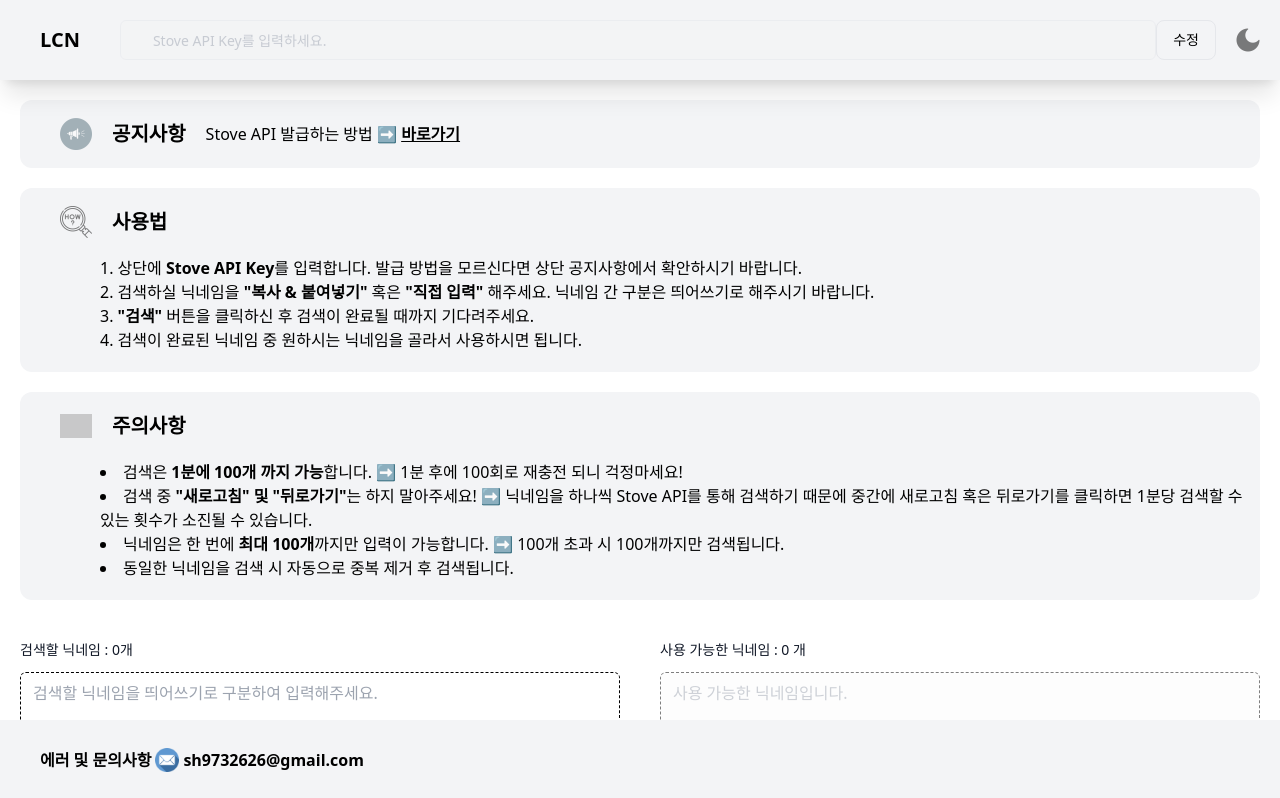
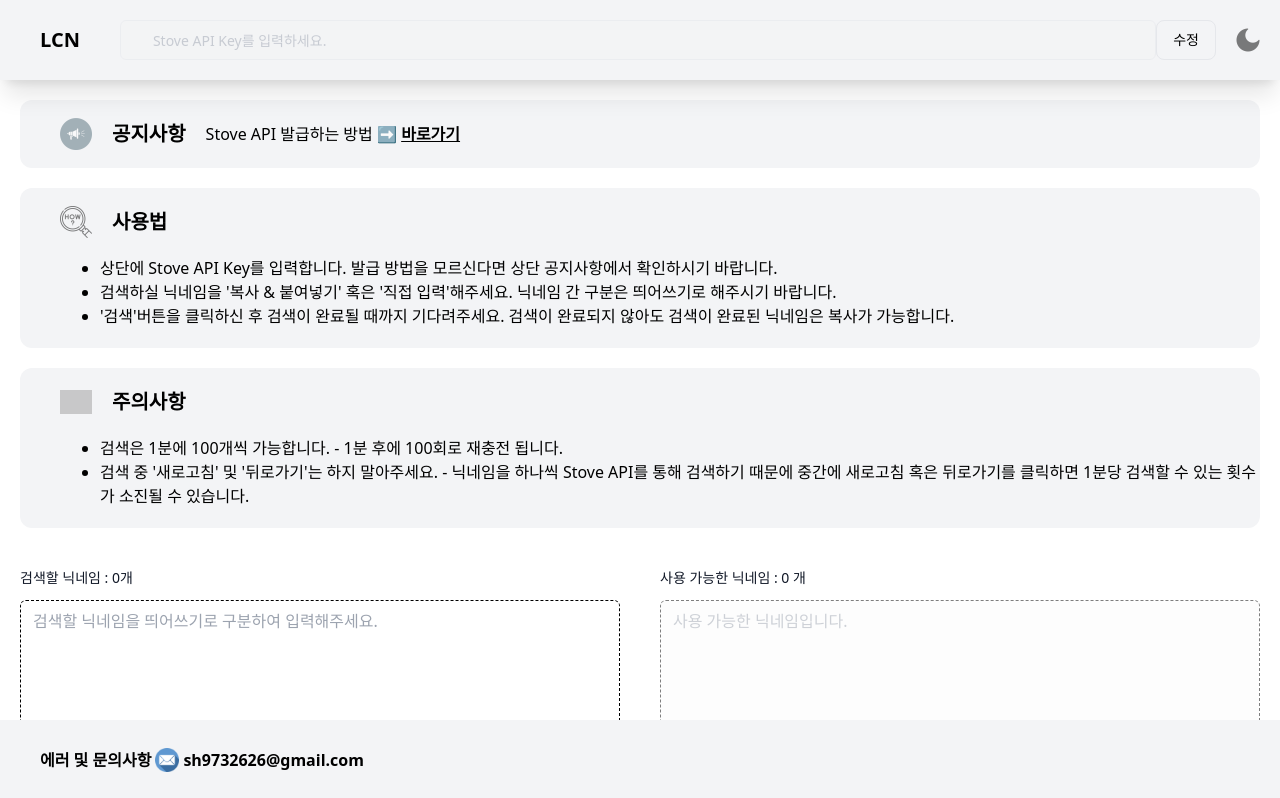
Before and after one commit to KimJiHu0/LostArk-Create-Nickname, a React (Vite) app: page / in a window 1280 px wide. Shown: the top 798 px of the page. Built offline with nearby package versions, Linux system fonts and the light colour scheme; grey boxes are pictures that could not be loaded.

Commit message:
feat : 세분화 컴포넌트 추가

```diff
--- /dev/null
+++ b/src/assets/components/Common/ContentCard.tsx
@@ -0,0 +1,46 @@
+interface ContentCardProps {
+    imageType: string;
+    title: string;
+    listType?: string;
+    list?: Array<string>;
+    onClickModal?: () => void;
+}
+
+const ContentCard = ({ imageType, title, listType, list, onClickModal }: ContentCardProps) => {
+    return (
+        <article>
+            <div className="flex flex-col mx-5 my-5 rounded-xl bg-gray-100 dark:bg-slate-900 dark:text-gray-300">
+                <div className="flex">
+                    <div className="grid place-items-center pl-10">
+                        <img src={`/image/icon/${imageType}Icon.png`} className="w-8 object-contain opacity-50" />
+                    </div>
+                    <div className="flex flex-row place-items-center p-5 gap-5 ">
+                        <h1 className="text-xl font-bold">{title}</h1>
+                        {imageType === 'Notice' ? (
+                            <p>
+                                Stove API 발급하는 방법 ➡️{' '}
+                                <a
+                                    onClick={onClickModal}
+                                    className="items-center left-0 cursor-pointer underline font-bold hover:text-blue-400"
+                                >
+                                    바로가기
+                                </a>
+                            </p>
+                        ) : null}
+                    </div>
+                </div>
+                {imageType !== 'Notice' ? (
+                    <div className="flex flex-row pl-20 pb-5">
+                        <ol className={'list-inside' + listType === 'number' ? 'list-decimal' : 'list-disc'}>
+                            {list.map((content, index) => (
+                                <li key={index}>{content}</li>
+                            ))}
+                        </ol>
+                    </div>
+                ) : null}
+            </div>
+        </article>
+    );
+};
+
+export default ContentCard;
--- a/src/assets/components/Content/components/Guide.tsx
+++ b/src/assets/components/Content/components/Guide.tsx
@@ -1,34 +1,16 @@
+import ContentCard from '../../Common/ContentCard';
+
 const Guide = () => {
-    return (
-        <article>
-            <div className="flex flex-col mx-5 my-5 rounded-xl bg-gray-100 dark:bg-slate-900 dark:text-gray-300">
-                <div className="flex ">
-                    <div className="grid place-items-center pl-10">
-                        <img src="/image/icon/GuideIcon.png" className="w-8 object-contain opacity-50" />
-                    </div>
-                    <div className="flex place-items-center p-5 gap-5 ">
-                        <h1 className="text-xl font-bold">사용법</h1>
-                    </div>
-                </div>
-                <div className="flex flex-row pl-20 pb-5">
-                    <ol className="list-inside list-decimal">
-                        <li>
-                            상단에 <strong>Stove API Key</strong>를 입력합니다. 발급 방법을 모르신다면 상단 공지사항에서
-                            확안하시기 바랍니다.
-                        </li>
-                        <li>
-                            검색하실 닉네임을 <strong>"복사 & 붙여넣기"</strong> 혹은 <strong>"직접 입력"</strong>{' '}
-                            해주세요. 닉네임 간 구분은 띄어쓰기로 해주시기 바랍니다.
-                        </li>
-                        <li>
-                            <strong>"검색"</strong> 버튼을 클릭하신 후 검색이 완료될 때까지 기다려주세요.
-                        </li>
-                        <li>검색이 완료된 닉네임 중 원하시는 닉네임을 골라서 사용하시면 됩니다.</li>
-                    </ol>
-                </div>
-            </div>
-        </article>
-    );
+    const imageType = 'Guide';
+    const title = '사용법';
+    const listType = 'number';
+    const list = [
+        '상단에 Stove API Key를 입력합니다. 발급 방법을 모르신다면 상단 공지사항에서 확인하시기 바랍니다.',
+        "검색하실 닉네임을 '복사 & 붙여넣기' 혹은 '직접 입력'해주세요. 닉네임 간 구분은 띄어쓰기로 해주시기 바랍니다.",
+        "'검색'버튼을 클릭하신 후 검색이 완료될 때까지 기다려주세요. 검색이 완료되지 않아도 검색이 완료된 닉네임은 복사가 가능합니다. ",
+    ];
+
+    return <ContentCard imageType={imageType} title={title} listType={listType} list={list} />;
 };
 
 export default Guide;
--- a/src/assets/components/Content/components/Notice.tsx
+++ b/src/assets/components/Content/components/Notice.tsx
@@ -1,28 +1,11 @@
+import ContentCard from '../../Common/ContentCard';
 interface NoticeProps {
     onClickModal: () => void;
 }
 const Notice = ({ onClickModal }: NoticeProps) => {
-    return (
-        <article>
-            <div className="flex mx-5 my-5 rounded-xl bg-gray-100 dark:bg-slate-900 text-black dark:text-gray-300">
-                <div className="grid place-items-center pl-10">
-                    <img src="/image/icon/NoticeIcon.png" className="w-8 object-contain opacity-50" />
-                </div>
-                <div className="flex flex-row place-items-center p-5 gap-5 ">
-                    <h1 className="text-xl font-bold">공지사항</h1>
-                    <p>
-                        Stove API 발급하는 방법 ➡️{' '}
-                        <a
-                            onClick={onClickModal}
-                            className="items-center left-0 cursor-pointer underline font-bold hover:text-blue-400"
-                        >
-                            바로가기
-                        </a>
-                    </p>
-                </div>
-            </div>
-        </article>
-    );
+    const imageType = 'Notice';
+    const title = '공지사항';
+    return <ContentCard imageType={imageType} title={title} onClickModal={onClickModal} />;
 };
 
 export default Notice;
--- a/src/assets/components/Content/components/Warning.tsx
+++ b/src/assets/components/Content/components/Warning.tsx
@@ -1,36 +1,15 @@
+import ContentCard from '../../Common/ContentCard';
+
 const Warning = () => {
-    return (
-        <article>
-            <div className="flex flex-col mx-5 my-5 rounded-xl bg-gray-100 dark:bg-slate-900 text-black dark:text-gray-300">
-                <div className="flex">
-                    <div className="grid place-items-center pl-10">
-                        <img src="/image/icon/WarningIcon.png" className="w-8 object-contain opacity-50" />
-                    </div>
-                    <div className="flex place-items-center p-5 gap-5 ">
-                        <h1 className="text-xl font-bold">주의사항</h1>
-                    </div>
-                </div>
-                <div className="flex flex-row pl-20 pb-5">
-                    <ol className="list-inside list-disc">
-                        <li>
-                            검색은 <strong className="strongg-text-sky">1분에 100개 까지 가능</strong>합니다. ➡️ 1분
-                            후에 100회로 재충전 되니 걱정마세요!
-                        </li>
-                        <li>
-                            검색 중 <strong>"새로고침" 및 "뒤로가기"</strong>는 하지 말아주세요! ➡️ 닉네임을 하나씩
-                            Stove API를 통해 검색하기 때문에 중간에 새로고침 혹은 뒤로가기를 클릭하면 1분당 검색할 수
-                            있는 횟수가 소진될 수 있습니다.
-                        </li>
-                        <li>
-                            닉네임은 한 번에 <strong>최대 100개</strong>까지만 입력이 가능합니다. ➡️ 100개 초과 시
-                            100개까지만 검색됩니다.
-                        </li>
-                        <li>동일한 닉네임을 검색 시 자동으로 중복 제거 후 검색됩니다.</li>
-                    </ol>
-                </div>
-            </div>
-        </article>
-    );
+    const imageType = 'Warning';
+    const title = '주의사항';
+    const listType = 'dot';
+    const list = [
+        '검색은 1분에 100개씩 가능합니다. - 1분 후에 100회로 재충전 됩니다.',
+        "검색 중 '새로고침' 및 '뒤로가기'는 하지 말아주세요. - 닉네임을 하나씩 Stove API를 통해 검색하기 때문에 중간에 새로고침 혹은 뒤로가기를 클릭하면 1분당 검색할 수 있는 횟수가 소진될 수 있습니다.",
+    ];
+
+    return <ContentCard imageType={imageType} title={title} listType={listType} list={list} />;
 };
 
 export default Warning;
```
